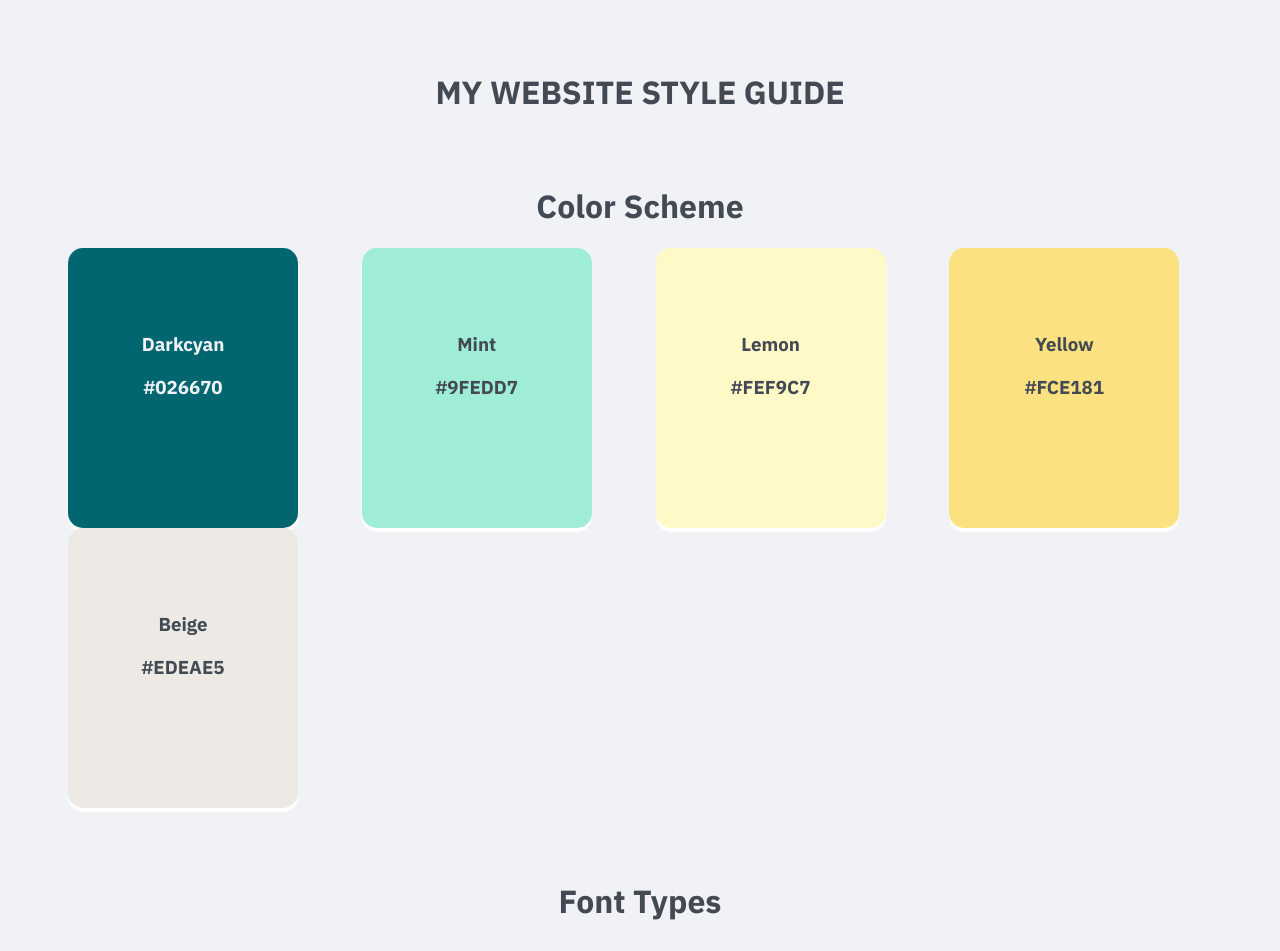
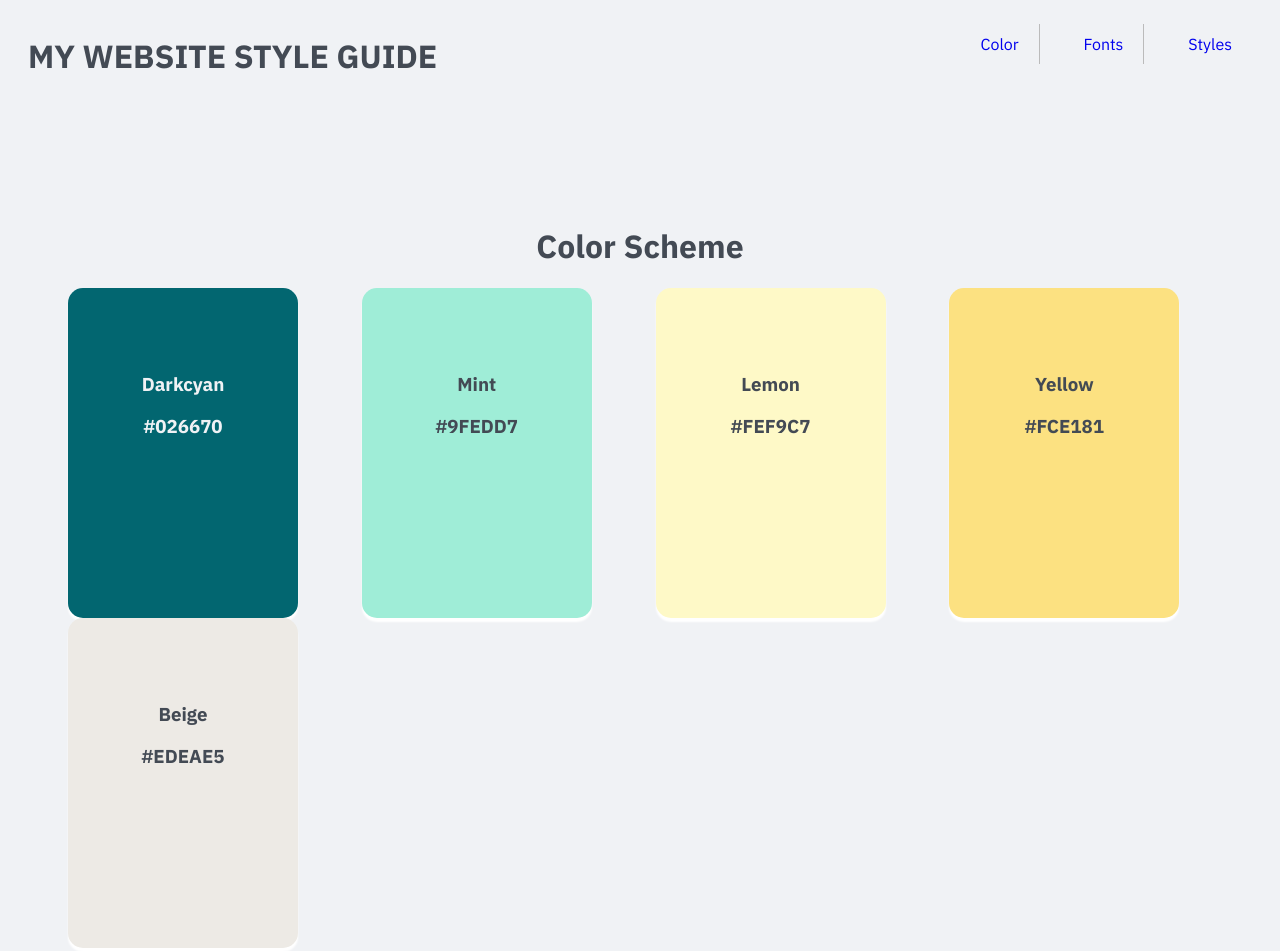
Before and after one commit to soniavargas/Style-Guide-System, a plain HTML site: page index.html in a window 1280 px wide. Shown: the top 951 px of the page. Drawn offline with Linux system fonts and the light colour scheme.

Commit message:
Style improvements

```diff
--- a/index.html
+++ b/index.html
@@ -22,12 +22,25 @@
     <title>Website Style Guide</title>
   </head>
   <body>
+    <!--Header-->
     <header>
-      <h1>My Website Style Guide</h1>
+      <!--Navbar-->
+      <nav class="navbar">
+        <h1 class="nav-title">My Website Style Guide</h1>
+        <ul class="navbar-nav">
+          <li class="nav-item"><a class="nav-link" href="#color">Color</a></li>
+          <li class="nav-item"><a class="nav-link" href="#fonts">Fonts</a></li>
+          <li class="nav-item"><a class="nav-link" href="#style">Styles</a></li>
+        </ul>
+      </nav>
     </header>
+
+    <!--Main-->
     <main>
+      <h1 id="color">Color Scheme</h1>
       <div class="color-container">
-        <h1>Color Scheme</h1>
+        <!--color section-->
+
         <div class="color dark-cyan">
           <div>
             <h3>Darkcyan</h3>
@@ -60,7 +73,8 @@
         </div>
       </div>
       <div>
-        <h1>Font Types</h1>
+        <h1 id="fonts">Font Types</h1>
+        <!--font type section-->
         <div class="font-container">
           <div class="font-card">
             <p class="ibm-title">IBM Plex Sans</p>
@@ -82,7 +96,8 @@
           </div>
         </div>
       </div>
-      <h1>Text styles</h1>
+      <h1 id="style">Text styles</h1>
+      <!--text style section-->
       <div class="text-container">
         <h1 class="h1-title">H1: Main Page Heading</h1>
         <ul>
--- a/resources/css/styles.css
+++ b/resources/css/styles.css
@@ -3,19 +3,51 @@ body {
   background-color: #f0f2f5;
   color: #434a54;
 }
-
 header {
-  text-align: center;
-  text-transform: uppercase;
+  position: sticky;
+  top: 0;
+  background-color: #f0f2f5;
 }
 
-h1 {
-  text-align: center;
-  padding-top: 50px;
+nav {
+  display: flex;
+  justify-content: space-between;
 }
 
-.h1-title {
-  text-align: left;
+.nav-title {
+  display: inline-block;
+  text-transform: uppercase;
+  margin-left: 20px;
+  font-size: 32px;
+}
+
+.nav-item {
+  display: inline-block;
+  margin-right: 20px;
+  border-right: 1px solid #bbb;
+  padding: 10px 20px;
+}
+
+.nav-item a {
+  text-decoration: none;
+}
+
+.nav-item:hover {
+  font-size: large;
+  color: rgb(14, 14, 15);
+  text-decoration: underline;
+  cursor: pointer;
+}
+
+.nav-item:last-child {
+  border-right: none;
+}
+
+#color,
+#fonts,
+#style {
+  text-align: center;
+  padding-top: 100px;
 }
 
 .color-container {
@@ -24,13 +56,14 @@ h1 {
 }
 
 .color {
-  height: 250px;
-  width: 180px;
+  height: 300px;
+  width: 230px;
   border-radius: 15px;
   display: inline-block;
-  padding: 15px 25px;
+  padding: 15px 0;
   margin-left: 60px;
   box-shadow: 0 4px 2px #ffffff;
+  transition: transform 1s;
 }
 
 .color.dark-cyan {
```
